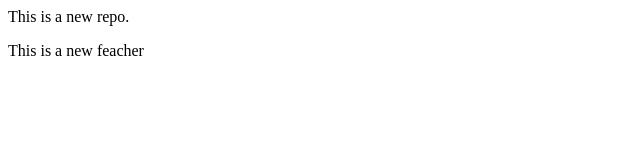
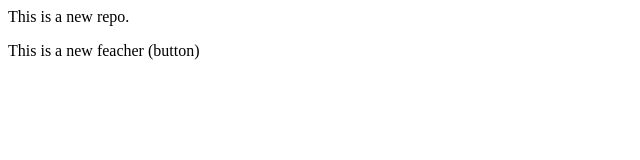
Before and after one commit to AnkitS1501/localrepo, a plain HTML site: page index.html in a window 1280 px wide. Shown: the full height of the page, 0-640 px from the left. Drawn offline with Linux system fonts and the light colour scheme.

Commit message:
add button

```diff
--- a/index.html
+++ b/index.html
@@ -1,2 +1,2 @@
 <P>This is a new repo.</P>
-<P>This is a new feacher</P>
+<P>This is a new feacher (button)</P>
```
